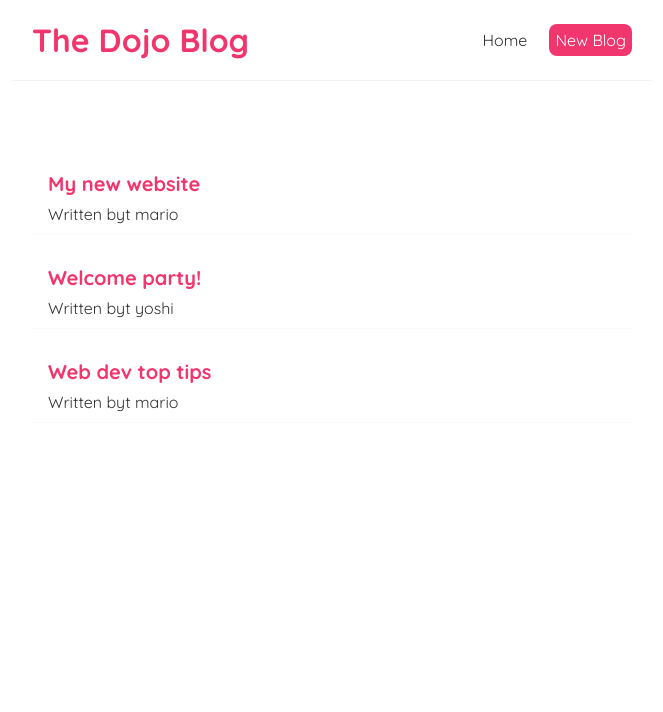
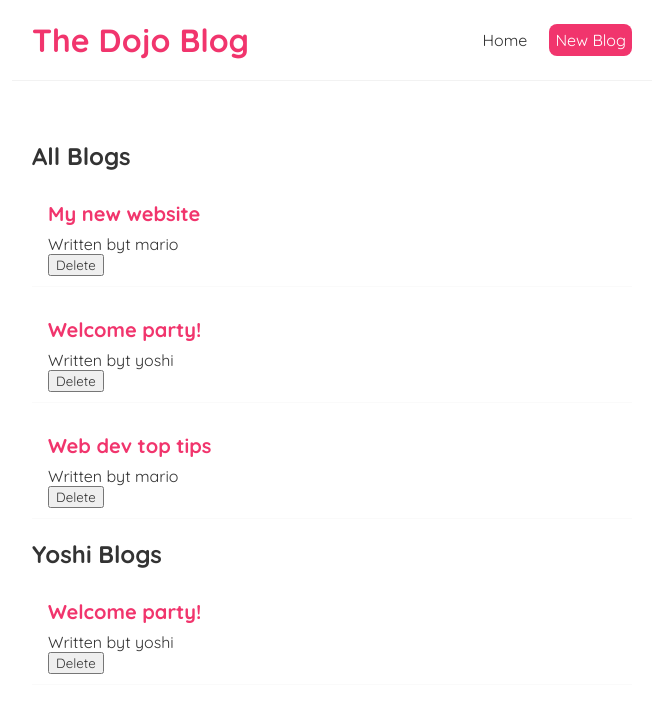
Before and after one commit to Bazjam/React-Axios-Get-Post-Put-Delete, a React (Create React App) app: page / in a window 1280 px wide. Shown: the top 712 px of the page, without its empty margins (308-971 px from the left). Built offline with nearby package versions, Linux system fonts and the light colour scheme.

Commit message:
Delete function

```diff
--- /dev/null
+++ b/src/BlogList.jsx
@@ -0,0 +1,18 @@
+const BlogList = ({blogs, title, handleDelete}) => {
+
+
+  return (
+    <div className="blog-list">
+      <h2>{ title }</h2>
+      {blogs.map((e) => (
+        <div className="blog-preview" key={ e.id }>
+          <h2>{ e.title }</h2>
+          <p>Written byt { e.author }</p>
+          <button onClick={() => handleDelete(e.id)}>Delete</button>
+        </div>
+      ))}
+    </div>
+  );
+};
+
+export default BlogList;
--- a/src/Home.jsx
+++ b/src/Home.jsx
@@ -1,4 +1,5 @@
 import { useState } from "react";
+import BlogList from "./BlogList";
 
 const Home = () => {
   const [blogs, setBlogs] = useState([
@@ -7,16 +8,16 @@
     { title: "Web dev top tips", body: "lorem ipum...", author: "mario", id: 3 },
   ]);
 
-  console.log(blogs);
+  const handleDelete = (id) => {
+    const newBlogs = blogs.filter(e => e.id !== id);
+    setBlogs(newBlogs)
+  }
 
   return (
     <div className="home">
-      {blogs.map(e => (
-        <div className="blog-preview" key={e.id}>
-          <h2>{e.title}</h2>
-          <p>Written byt {e.author}</p>
-        </div>
-      ))}
+      {<BlogList blogs={blogs} title={"All Blogs"} handleDelete={handleDelete}/> }
+      {/* Filter by author */}
+      <BlogList blogs={blogs.filter((e) => e.author === "yoshi")} title={"Yoshi Blogs"}/>
     </div>
   );
 };
```
